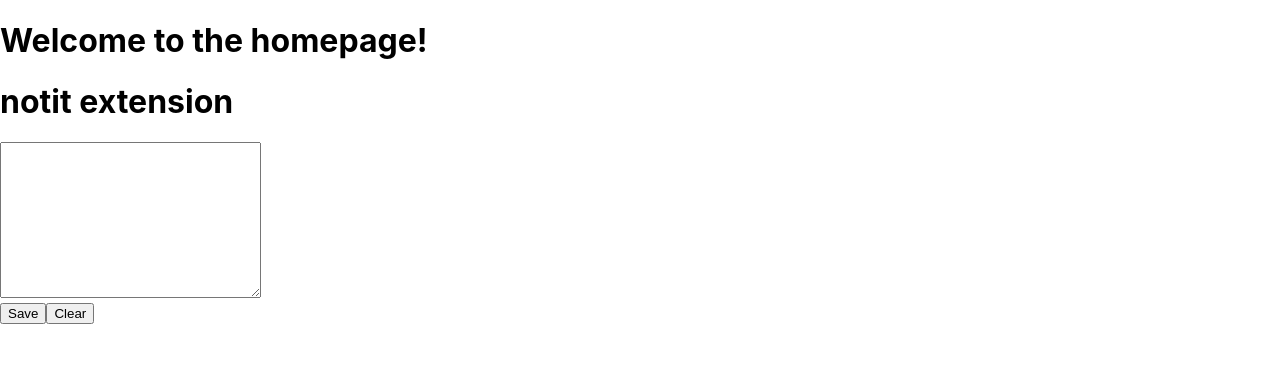
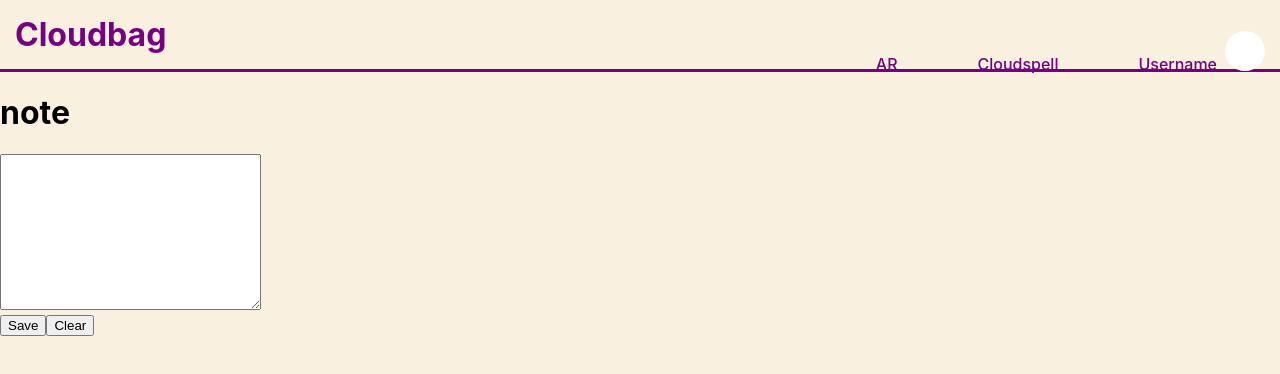
Before and after one commit to yadhukrishnasm/Cloudbag, a React (Create React App) app in the folder client/: page /home in a window 1280 px wide. Shown: the top 374 px of the page. Built offline with nearby package versions, Linux system fonts and the light colour scheme.

Commit message:
home page updates

```diff
--- /dev/null
+++ b/client/src/components/avatar.css
@@ -0,0 +1,14 @@
+.avatar{
+    height: 40px;
+    width: 40px;
+    border-radius: 100px;
+    border: 0;
+    overflow: hidden;
+    background-image: url("../../public/images.jpg");
+
+}
+
+#image{
+    width: fit-content;
+    height: fit-content;
+}
--- /dev/null
+++ b/client/src/components/avatar.js
@@ -0,0 +1,13 @@
+import React from 'react';
+import './avatar.css'
+
+export default function avatar(values) {
+
+
+  return (
+    <div >
+      <button className="avatar">
+      </button>
+    </div>
+  )
+}
--- /dev/null
+++ b/client/src/components/navbar.css
@@ -0,0 +1,40 @@
+.nav{
+    justify-content:flex-start;
+    padding: 15px;
+    background:#F9F0DF;
+    border-bottom: #750080 solid;
+}
+
+#links{
+    display: inline-flex;
+    float:right;
+    align-items: baseline;
+    justify-content: flex-end;
+    a{
+        color:#750080;
+        font-size: 1em;
+        font-weight: 500;
+        margin-right: 5em;
+        text-decoration: none;
+    }
+    a:hover{
+        background-color: #f0d2f3;
+        position: fixed;
+        padding: 10px;
+        border-radius: 10px;
+        transition: background-color 0.5s ease-in-out;
+    }
+    p{
+        color:#750080;
+        font-size: 1em;
+        font-weight: 500;
+        margin-right: 0.5em;
+    }
+}
+
+#logo{
+    text-decoration: none;
+    font-size: 2em;
+    font-weight: 700;
+    color:#750080;
+}
--- /dev/null
+++ b/client/src/components/navbar.js
@@ -0,0 +1,20 @@
+import React from 'react';
+import {Link} from 'react-router-dom';
+import Avatar from './avatar';
+import './navbar.css';
+
+export const Navbar = ()=>{
+  return (
+    <div>
+      <div className="nav">
+        <Link to ="/home" id='logo'>Cloudbag</Link>
+        <p id='links'>
+          <Link to ="/ar">AR</Link>
+          <Link to ="/Cloudspell">Cloudspell</Link>
+          <p>Username</p>
+          <Avatar/>
+        </p>
+      </div>
+    </div>
+  )
+}
--- a/client/src/components/searchbox.js
+++ b/client/src/components/searchbox.js
@@ -1,7 +1,11 @@
 import React from 'react'
+import './searchbox.css'
 
 export default function searchbox() {
   return (
-    <div>searchbox</div>
+    <div classname = "searchbox">
+      <input type="text" name="search" id="searchBox" />
+      <button type="submit">search</button>
+    </div>
   )
 }
--- a/client/src/index.css
+++ b/client/src/index.css
@@ -5,6 +5,7 @@ body {
     sans-serif;
   -webkit-font-smoothing: antialiased;
   -moz-osx-font-smoothing: grayscale;
+  background-color: #F9F0DF;
 }
 
 code {
--- a/client/src/modules/notes.js
+++ b/client/src/modules/notes.js
@@ -59,7 +59,7 @@ export const Notes = () => {
 
   return (
     <div>
-      <h1 id="notit">notit extension</h1>
+      <h1 id="notit">note</h1>
       <div className="container">
         <textarea
           name="note"
--- a/client/src/pages/homePage.js
+++ b/client/src/pages/homePage.js
@@ -1,11 +1,11 @@
 import React from 'react';
 import { Notes } from '../modules/notes'
+import {Navbar} from '../components/navbar'
 
 function HomePage() {
   return (
     <div>
-      <h1>Welcome to the homepage!</h1>
-      {/* Content for the homepage */}
+      <Navbar/>
       <Notes/>
     </div>
   );
```
Also changed, not shown: client/src/components/buttons.js (deleted, +0 -7 lines), client/src/components/textbox.js (deleted, +0 -7 lines), client/public/images.jpg (added), client/src/components/searchbox.css (added), 1 other file (tests, documents, lock files or other folders).
